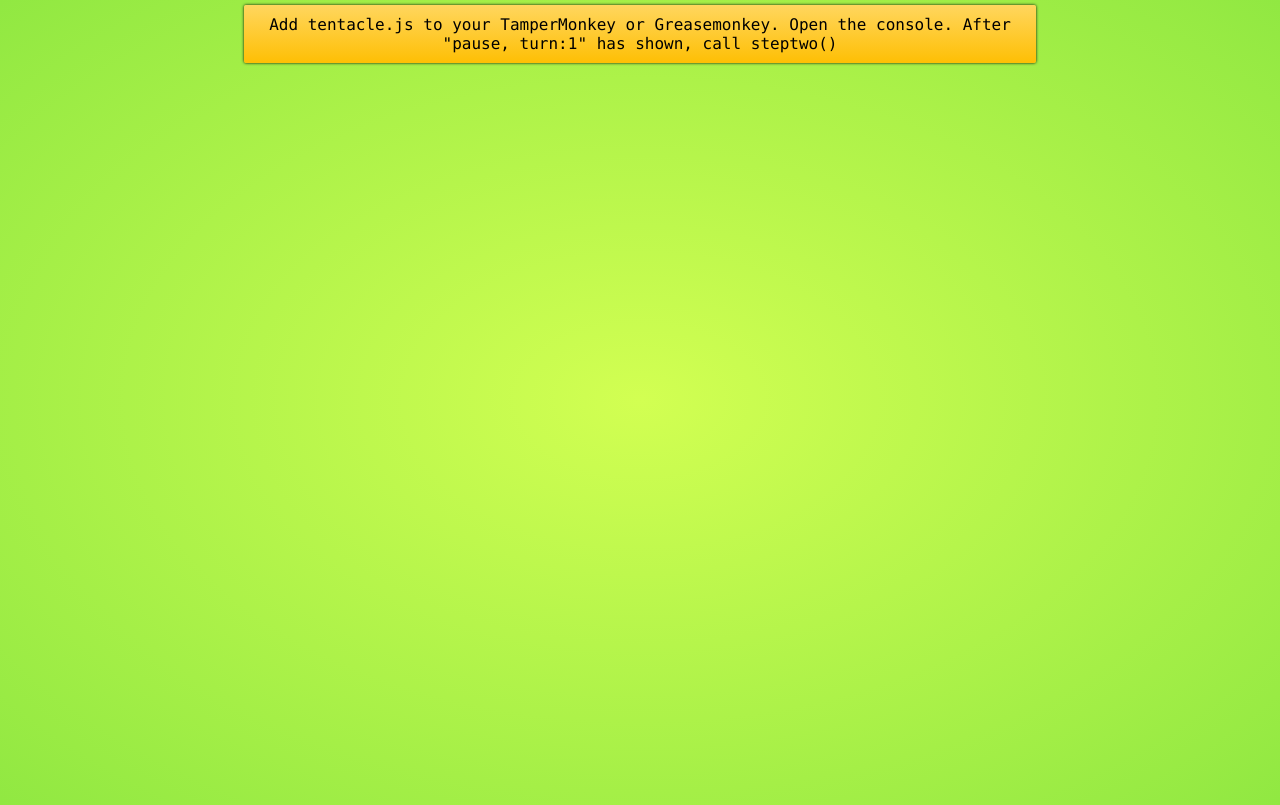
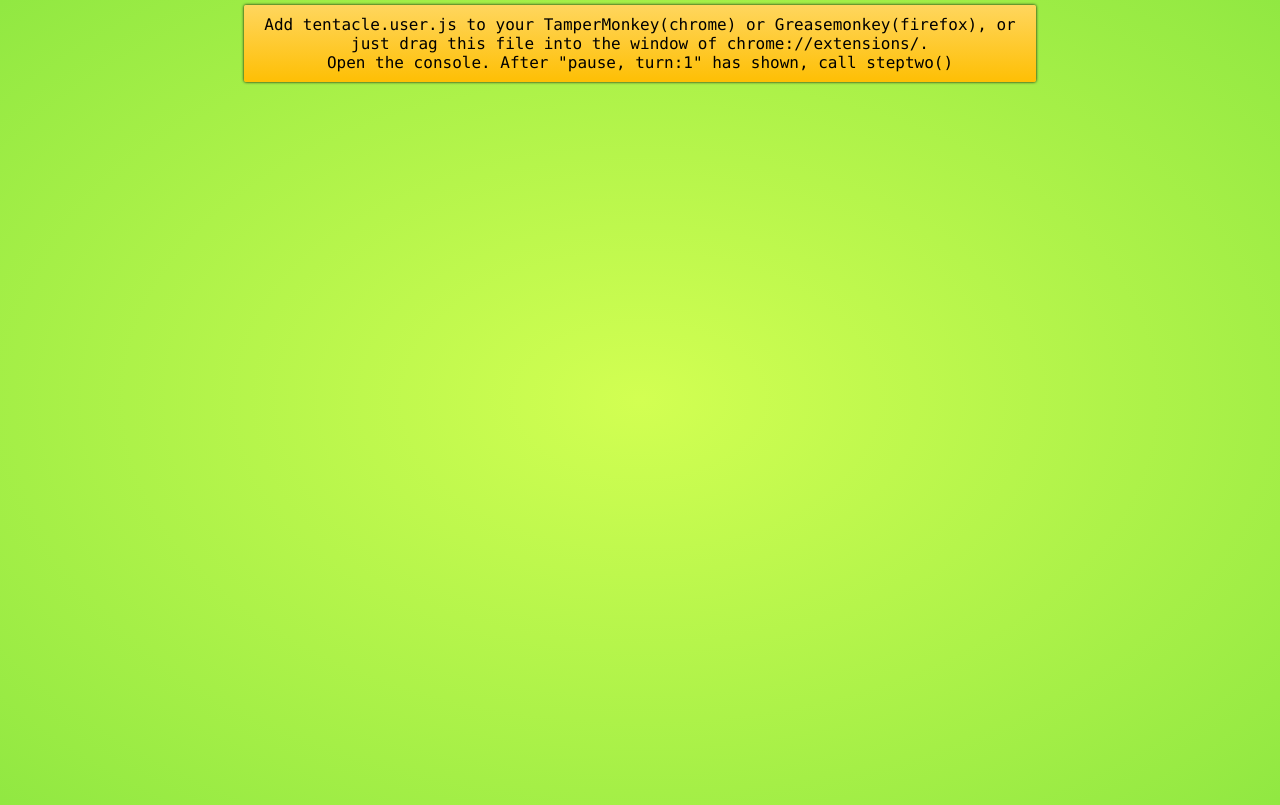
Before and after one commit to mountainmoon/bolero, a website: page demo.html in a window 1280 px wide. Drawn offline with Linux system fonts and the light colour scheme.

Commit message:
update demo info

```diff
--- a/demo.html
+++ b/demo.html
@@ -59,7 +59,8 @@
     </article>
 </section>
 <section id="display" class="box">
-    Add tentacle.js to your TamperMonkey or Greasemonkey. Open the console. After "pause, turn:1" has shown, call steptwo()
+    Add tentacle.user.js to your TamperMonkey(chrome) or Greasemonkey(firefox), or just drag this file into the window of chrome://extensions/.<br>
+    Open the console. After "pause, turn:1" has shown, call steptwo()
     <!--
     <header>Result Images: </header>
     <article>
```
